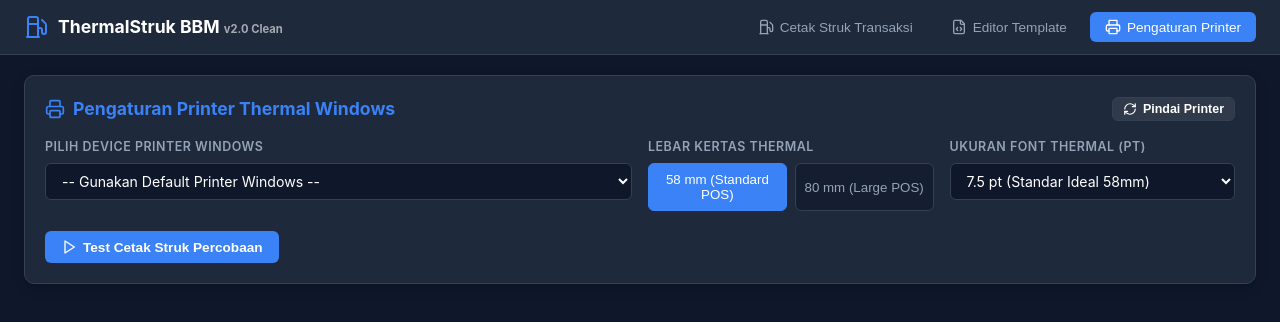
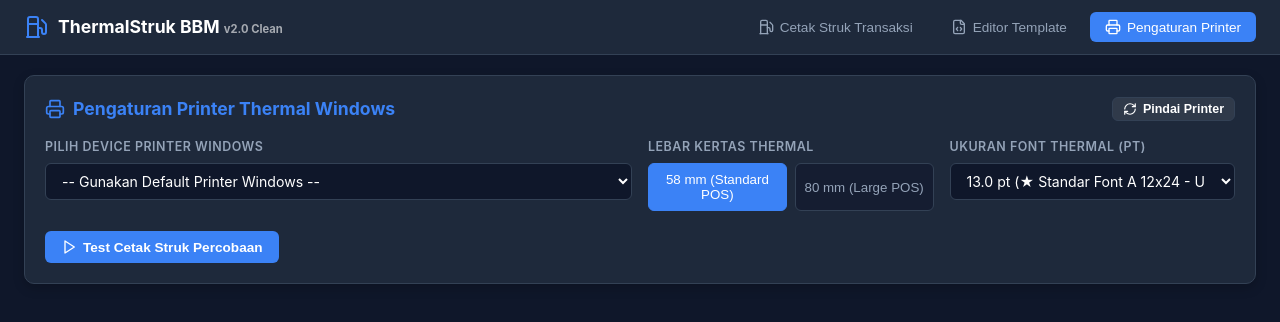
Before and after one commit to mfajarmuz/AppStruk, a React (Vite) app: page / in a window 1280 px wide. Both pictures are taken after a click on the button "Pengaturan Printer". Shown: the top 322 px of the page. Built offline with nearby package versions, Linux system fonts and the light colour scheme.

Commit message:
feat: set default thermal font size to 13pt across state, preview, config, and Electron print spooler

```diff
--- a/electron/main.cjs
+++ b/electron/main.cjs
@@ -133,7 +133,7 @@ ipcMain.handle('print-receipt', async (event, { html, paperWidthMm = 58, setting
 
     const printerName = settings?.printerName || '';
     const isSilent = settings?.silentPrint !== undefined ? settings.silentPrint : true;
-    const fontSizeVal = settings?.fontSize ? `${settings.fontSize}pt` : '7.5pt';
+    const fontSizeVal = settings?.fontSize ? `${settings.fontSize}pt` : '13pt';
 
     const fullHtml = `
       <!DOCTYPE html>
--- a/src/App.jsx
+++ b/src/App.jsx
@@ -36,7 +36,7 @@ export default function App() {
   });
   const [printerSettings, setPrinterSettings] = useState(() => {
     const saved = localStorage.getItem('thermal_printer_settings');
-    return saved ? JSON.parse(saved) : { printerName: '', paperWidth: 58, paperMargin: 2, fontSize: 7.5, silentPrint: true };
+    return saved ? JSON.parse(saved) : { printerName: '', paperWidth: 58, paperMargin: 2, fontSize: 13, silentPrint: true };
   });
 
   const [notice, setNotice] = useState('');
--- a/src/components/PrinterConfig.jsx
+++ b/src/components/PrinterConfig.jsx
@@ -80,13 +80,13 @@ export default function PrinterConfig({ printerSettings, setPrinterSettings, onT
           <label className="form-label">Ukuran Font Thermal (pt)</label>
           <select
             className="form-select"
-            value={printerSettings.fontSize || 7.5}
+            value={printerSettings.fontSize || 13}
             onChange={e => setPrinterSettings({ ...printerSettings, fontSize: parseFloat(e.target.value) })}
           >
-            <option value={7.0}>7.0 pt (Kecil Presisi)</option>
-            <option value={7.5}>7.5 pt (Standar Ideal 58mm)</option>
-            <option value={8.0}>8.0 pt (Sedang)</option>
-            <option value={8.5}>8.5 pt (Besar)</option>
+            <option value={13.0}>13.0 pt (★ Standar Font A 12x24 - Ukuran 13)</option>
+            <option value={11.0}>11.0 pt (Sedang)</option>
+            <option value={9.0}>9.0 pt (Rapat)</option>
+            <option value={7.5}>7.5 pt (Kecil Presisi)</option>
           </select>
         </div>
       </div>
--- a/src/components/ReceiptPreview.jsx
+++ b/src/components/ReceiptPreview.jsx
@@ -96,7 +96,7 @@ export default function ReceiptPreview({ template, formData, printerSettings, on
             background: '#ffffff',
             color: '#000000',
             fontFamily: "'FontA', 'ESC-POS-FontA', 'GB18030', 'Lucida Console', 'Consolas', 'Courier New', monospace",
-            fontSize: '7.5pt',
+            fontSize: `${printerSettings?.fontSize || 13}pt`,
             fontWeight: 500,
             lineHeight: 1.25,
             letterSpacing: '-0.3px',
```
